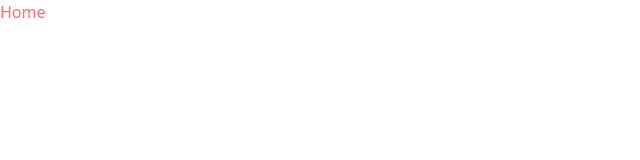
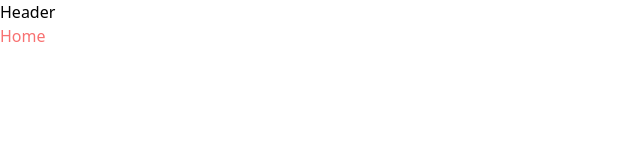
Before and after one commit to omergencoglu/imdb-clone, a Next.js app: page / in a window 1280 px wide. Shown: the top 160 px of the page, without its empty margins (0-640 px from the left). Built offline with nearby package versions, Linux system fonts and the light colour scheme.

Commit message:
Update js to jsx

```diff
--- a/src/app/layout.js
+++ /dev/null
@@ -1,9 +0,0 @@
-import "./globals.css";
-
-export default function RootLayout({ children }) {
-  return (
-    <html lang="en">
-      <body>{children}</body>
-    </html>
-  );
-}
--- /dev/null
+++ b/src/app/layout.jsx
@@ -0,0 +1,17 @@
+import Header from "@/components/Header";
+
+import "./globals.css";
+
+export default function RootLayout({ children }) {
+  return (
+    <html lang="en">
+      <body>
+        {/* Header
+        Navbar
+        SearchBox */}
+        <Header></Header>
+        {children}
+      </body>
+    </html>
+  );
+}
--- /dev/null
+++ b/src/components/Header.jsx
@@ -0,0 +1,5 @@
+function Header() {
+  return <div>Header</div>;
+}
+
+export default Header;
```
Also changed, not shown: src/app/head.jsx (renamed from src/app/head.js), src/app/page.jsx (renamed from src/app/page.js).
